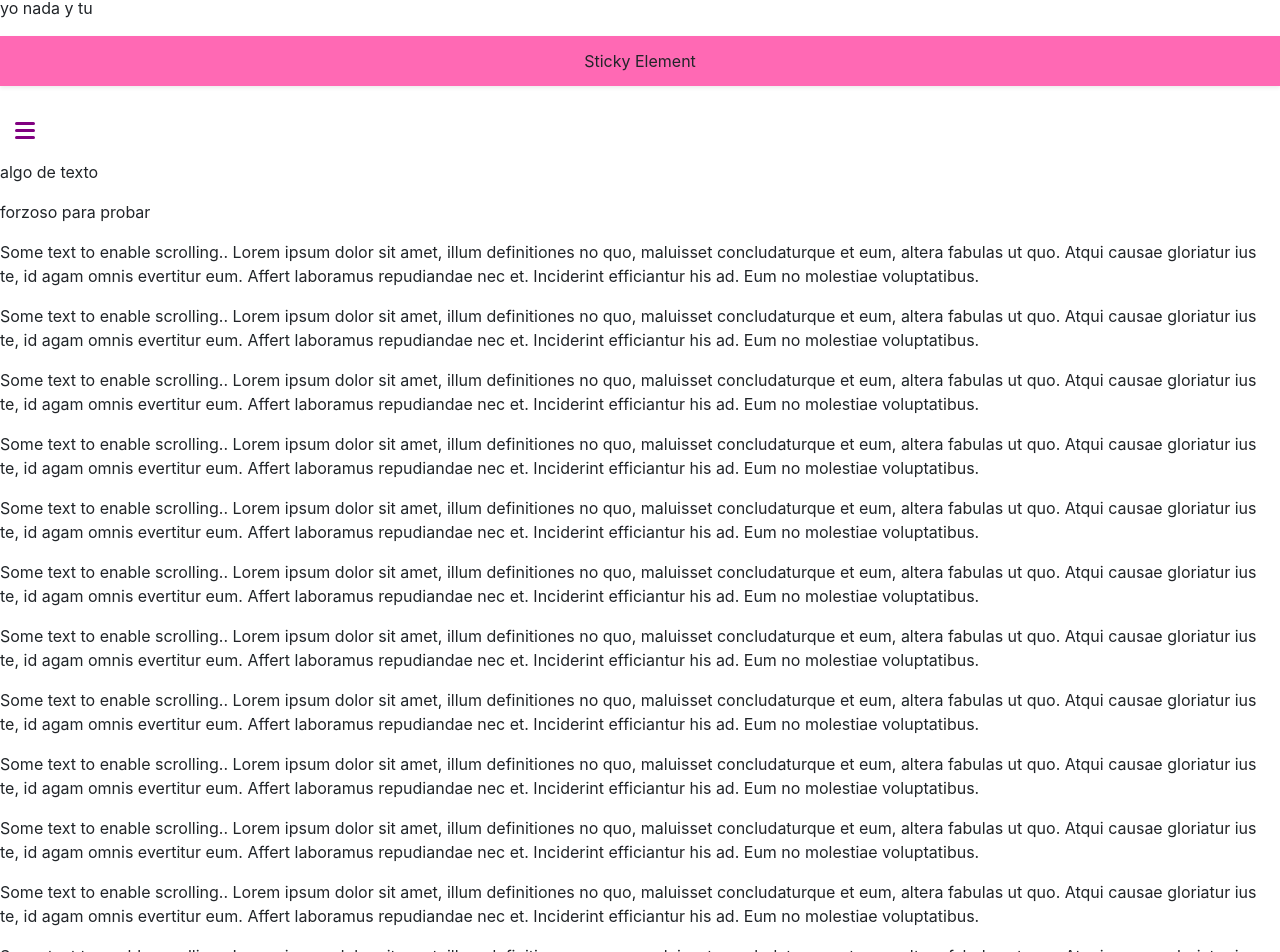
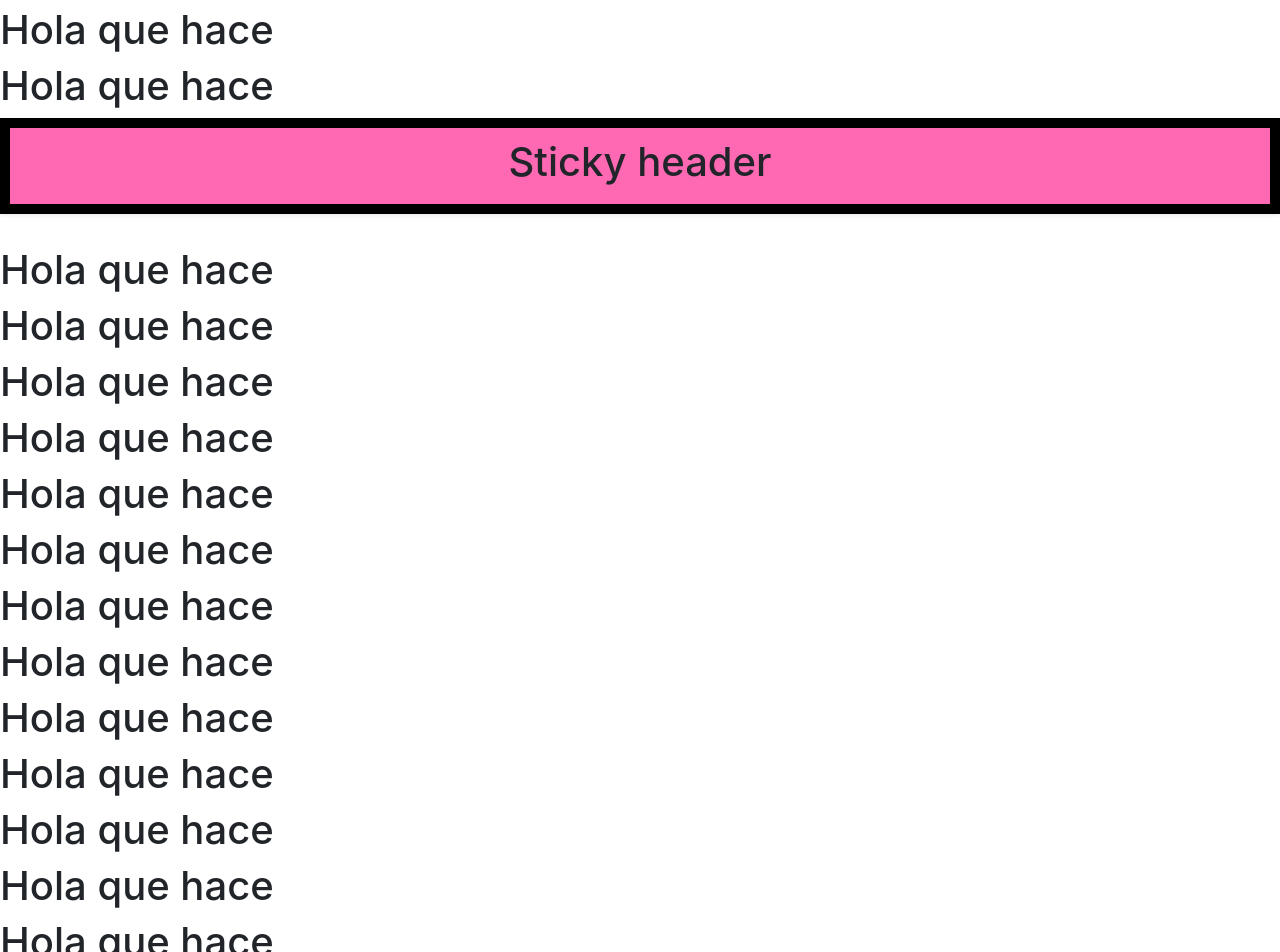
Before and after one commit to geraldani/react-utils, a React (Create React App) app: page / in a window 1280 px wide. Shown: the part 50-1002 px from the top of the page. Built offline with nearby package versions, Linux system fonts and the light colour scheme.

Commit message:
perfeccionando el sticky header onscroll

```diff
--- a/src/App.js
+++ b/src/App.js
@@ -1,92 +1,14 @@
-import React, { useState } from 'react'
-import Header from './Pruebas/stickyElement'
-// import Colorpicker from './Components/ColorPicker/Colorpicker'
-import HamburgerButton from './Components/HamburguerMenu/HamburgerButton'
+import React from 'react'
+import Sticky from './View/Sticky'
 
 function App () {
-  const [showSomething, setShowSomething] = useState(false)
-  const handleClick = () => setShowSomething(!showSomething)
   return (
-    <>
-      <h2>hola que hace</h2>
-      <p>yo nada y tu</p>
-      <Header />
-      <div style={{ paddingTop: '20px' }}>
-        <div>
-          <HamburgerButton color='purple' type='Arrow' width={20} onClick={handleClick} />
-          {
-            showSomething &&
-            <h1 style={{ backgroundColor: 'red' }}>Esto es lo que muestra al presionar el boton</h1>
-          }
-        </div>
-        <p>algo de texto</p>
-        <p>forzoso para probar</p>
-        <p>Some text to enable scrolling.. Lorem ipsum dolor sit amet, illum definitiones no quo, maluisset
-          concludaturque
-          et eum, altera fabulas ut quo. Atqui causae gloriatur ius te, id agam omnis evertitur eum. Affert laboramus
-          repudiandae nec et. Inciderint efficiantur his ad. Eum no molestiae voluptatibus.</p>
-        <p>Some text to enable scrolling.. Lorem ipsum dolor sit amet, illum definitiones no quo, maluisset
-          concludaturque
-          et eum, altera fabulas ut quo. Atqui causae gloriatur ius te, id agam omnis evertitur eum. Affert laboramus
-          repudiandae nec et. Inciderint efficiantur his ad. Eum no molestiae voluptatibus.</p>
-        <p>Some text to enable scrolling.. Lorem ipsum dolor sit amet, illum definitiones no quo, maluisset
-          concludaturque
-          et eum, altera fabulas ut quo. Atqui causae gloriatur ius te, id agam omnis evertitur eum. Affert laboramus
-          repudiandae nec et. Inciderint efficiantur his ad. Eum no molestiae voluptatibus.</p>
-        <p>Some text to enable scrolling.. Lorem ipsum dolor sit amet, illum definitiones no quo, maluisset
-          concludaturque
-          et eum, altera fabulas ut quo. Atqui causae gloriatur ius te, id agam omnis evertitur eum. Affert laboramus
-          repudiandae nec et. Inciderint efficiantur his ad. Eum no molestiae voluptatibus.</p><p>Some text to enable
-        scrolling.. Lorem ipsum dolor sit amet, illum definitiones no quo, maluisset concludaturque et eum, altera
-        fabulas
-        ut quo. Atqui causae gloriatur ius te, id agam omnis evertitur eum. Affert laboramus repudiandae nec et.
-        Inciderint efficiantur his ad. Eum no molestiae voluptatibus.</p>  <p>Some text to enable scrolling.. Lorem
-        ipsum
-        dolor sit amet, illum definitiones no quo, maluisset concludaturque et eum, altera fabulas ut quo. Atqui
-        causae
-        gloriatur ius te, id agam omnis evertitur eum. Affert laboramus repudiandae nec et. Inciderint efficiantur his
-        ad.
-        Eum no molestiae voluptatibus.</p><p>Some text to enable scrolling.. Lorem ipsum dolor sit amet, illum
-        definitiones no quo, maluisset concludaturque et eum, altera fabulas ut quo. Atqui causae gloriatur ius te, id
-        agam omnis evertitur eum. Affert laboramus repudiandae nec et. Inciderint efficiantur his ad. Eum no molestiae
-        voluptatibus.</p>  <p>Some text to enable scrolling.. Lorem ipsum dolor sit amet, illum definitiones no quo,
-        maluisset concludaturque et eum, altera fabulas ut quo. Atqui causae gloriatur ius te, id agam omnis evertitur
-        eum. Affert laboramus repudiandae nec et. Inciderint efficiantur his ad. Eum no molestiae voluptatibus.</p>
-        <p>Some
-          text to enable scrolling.. Lorem ipsum dolor sit amet, illum definitiones no quo, maluisset concludaturque
-          et
-          eum,
-          altera fabulas ut quo. Atqui causae gloriatur ius te, id agam omnis evertitur eum. Affert laboramus
-          repudiandae
-          nec et. Inciderint efficiantur his ad. Eum no molestiae voluptatibus.</p>  <p>Some text to enable
-        scrolling..
-        Lorem ipsum dolor sit amet, illum definitiones no quo, maluisset concludaturque et eum, altera fabulas ut quo.
-        Atqui causae gloriatur ius te, id agam omnis evertitur eum. Affert laboramus repudiandae nec et. Inciderint
-        efficiantur his ad. Eum no molestiae voluptatibus.</p><p>Some text to enable scrolling.. Lorem ipsum dolor sit
-        amet, illum definitiones no quo, maluisset concludaturque et eum, altera fabulas ut quo. Atqui causae
-        gloriatur
-        ius te, id agam omnis evertitur eum. Affert laboramus repudiandae nec et. Inciderint efficiantur his ad. Eum
-        no
-        molestiae voluptatibus.</p>
-        <p>Some text to enable scrolling.. Lorem ipsum dolor sit amet, illum definitiones no quo, maluisset
-          concludaturque
-          et eum, altera fabulas ut quo. Atqui causae gloriatur ius te, id agam omnis evertitur eum. Affert laboramus
-          repudiandae nec et. Inciderint efficiantur his ad. Eum no molestiae voluptatibus.</p>
-        <p>Some text to enable scrolling.. Lorem ipsum dolor sit amet, illum definitiones no quo, maluisset
-          concludaturque
-          et eum, altera fabulas ut quo. Atqui causae gloriatur ius te, id agam omnis evertitur eum. Affert laboramus
-          repudiandae nec et. Inciderint efficiantur his ad. Eum no molestiae voluptatibus.</p>
-        <p>Some text to enable scrolling.. Lorem ipsum dolor sit amet, illum definitiones no quo, maluisset
-          concludaturque
-          et eum, altera fabulas ut quo. Atqui causae gloriatur ius te, id agam omnis evertitur eum. Affert laboramus
-          repudiandae nec et. Inciderint efficiantur his ad. Eum no molestiae voluptatibus.</p>
-        <p>Some text to enable scrolling.. Lorem ipsum dolor sit amet, illum definitiones no quo, maluisset
-          concludaturque
-          et eum, altera fabulas ut quo. Atqui causae gloriatur ius te, id agam omnis evertitur eum. Affert laboramus
-          repudiandae nec et. Inciderint efficiantur his ad. Eum no molestiae voluptatibus.</p>
-      </div>
-      <h2>hola mundo</h2>
-    </>
+    <div>
+      {/*<div style={{height: '168px', width:'50px',background:'yellow',position:'absolute',top:'0',left:'0'}}/>*/}
+      {[...Array(3)].map(() => <h1>Hola que hace</h1>)}
+      <Sticky />
+      {[...Array(20)].map(() => <h1>Hola que hace</h1>)}
+    </div>
   )
 }
 
--- a/src/Components/Sticky/StickyElementHooks.js
+++ b/src/Components/Sticky/StickyElementHooks.js
@@ -1,35 +1,54 @@
 import React, { useState, useRef, useEffect } from 'react'
-import style from './styles'
+import { StyledContainer } from './styles'
 
-const StickyElementWithHooks = ({children}) => {
+const totalHeight = (elem) => { // retorna el alto total de un elemento del DOM
+  const styles = window.getComputedStyle(elem) //obtengo los estilos del elemento sticky (para sumar los margenes)
+  //al alto del elemento que es el offsetHeigh (incluye los bordes) le sumo los margenes que pueda tener
+  return (elem.offsetHeight + parseFloat(styles.marginTop) + parseFloat(styles.marginBottom))
+}
+
+const totalBox = (elem) => {// retorna la suma del borde, margen y padding de un elemento del DOM
+  const styles = elem ? window.getComputedStyle(elem) : '' //obtengo los estilos de ese elemento siguiente
+  return (parseFloat(styles.paddingTop) + parseFloat(styles.marginTop) + parseFloat(styles.borderWidth))//sumo el padding y el margin y el border de ese elemento
+}
+
+export const StickyElementWithHooks = ({ children, className = '' }) => {
   const [heightElement, setHeightElement] = useState(0)
-  const [spaceNextElement, setSpaceNextElement] = useState(0)
+  const [spaceNext, setSpaceNext] = useState(0)
+  const [sticky, setSticky] = useState(false)
   const header = useRef(null)
 
   const handleScroll = (top = 0) => {
     window.pageYOffset > top
-      ? header.current.classList.add('sticky')
-      : header.current.classList.remove('sticky')
+      ? setSticky(true)
+      : setSticky(false)
   }
 
   useEffect(() => {
-    const nextElement = document.querySelector('#stickyContainer+*') //obtengo el elemento que le sigue al sticky
-    const elementStyle = getComputedStyle(nextElement) //obtengo los estilos de ese elemento
-    const space = parseInt(elementStyle.paddingTop) + parseInt(elementStyle.marginTop) //sumo el padding y el margin de ese elemento
-    const topHeader = header.current.offsetTop
+    const currentElement = header.current //el elemento en si del sticky
+    const topCurrentElement = currentElement.offsetTop // offset es la pocision en px del sticky en la ventana
+    const nextElement = currentElement.nextSibling //obtengo el elemento que le sigue al sticky
+    const spaceNextElement = totalBox(nextElement)
+    const heightCurrentElement = totalHeight(currentElement)
+    setHeightElement(heightCurrentElement)
+    setSpaceNext(spaceNextElement)
 
-    setHeightElement(header.current.clientHeight)
-    setSpaceNextElement(space)
-    window.addEventListener('scroll', () => handleScroll(topHeader))
-
-    return window.removeEventListener('scroll', () => handleScroll())
+    if (topCurrentElement > 0) {
+      // window.addEventListener('scroll', handleScroll)
+      window.onscroll = () => handleScroll(topCurrentElement)
+      // return window.removeEventListener('scroll', handleScroll)
+      return () => window.onscroll = () => {}
+    } else {
+      setSticky(true)
+    }
   }, [])
 
+  const commonProps = { height: heightElement, space: spaceNext, sticky }
+
   return (
-    <style.div id='stickyContainer' ref={header} {...{heightElement, spaceNextElement}} className='shadow'>
+    <StyledContainer ref={header} {...commonProps}
+                     className={`shadow ${className}`}>
       {children}
-    </style.div>
+    </StyledContainer>
   )
 }
-
-export default StickyElementWithHooks
--- a/src/Components/Sticky/styles.js
+++ b/src/Components/Sticky/styles.js
@@ -1,19 +1,19 @@
-import styled from 'styled-components'
+import styled, { css } from 'styled-components'
 
-const style = {
-  div: styled.div`
-    &.shadow{
-      box-shadow: 0 0.125rem 0.25rem rgba(0, 0, 0, 0.075) !important;
-    }
-    &.sticky{
-      position: fixed;
-      top: 0;
-      width: 100%
-    }
-    &.sticky + * {
-      padding-top: ${ ({ heightElement, spaceNextElement }) => (heightElement+spaceNextElement)+'px' }!important;
+const sticky = css`
+  position: fixed;
+  top: 0;
+  width: 100%;
+  & + * {
+    padding-top: ${props => (props.height + props.space) + 'px'}!important;
   }
+
+
 `
-}
 
-export default style
+export const StyledContainer = styled.div`
+  &.shadow{
+    box-shadow: 0 0.125rem 0.25rem rgba(0, 0, 0, 0.075) !important;
+  }
+  ${props => props.sticky && sticky};
+`
--- a/src/Pruebas/stickyElement.js
+++ /dev/null
@@ -1,21 +0,0 @@
-import React from 'react'
-import StickyElementWithHooks from '../Components/Sticky/StickyElementHooks'
-
-const Header = () => (
-  <StickyElementWithHooks>
-    <div style={{
-      height: '50px',
-      width: '100%',
-      backgroundColor: 'hotpink',
-      display: 'flex',
-      justifyContent: 'center',
-      alignItems: 'center',
-      paddingTop: '10px',
-      paddingBottom: '10px',
-    }}>
-      Sticky Element
-    </div>
-  </StickyElementWithHooks>
-)
-
-export default Header
--- /dev/null
+++ b/src/View/Sticky/index.js
@@ -0,0 +1,12 @@
+import React from 'react'
+import { StyledSticky } from './styles'
+
+const Sticky = () => {
+  return (
+    <StyledSticky>
+      <h1>Sticky header</h1>
+    </StyledSticky>
+  )
+}
+
+export default Sticky
--- /dev/null
+++ b/src/View/Sticky/styles.js
@@ -0,0 +1,14 @@
+import styled from 'styled-components'
+import { StickyElementWithHooks } from '../../Components/Sticky/StickyElementHooks'
+
+export const StyledSticky = styled(StickyElementWithHooks)`
+  width: 100%;
+  background-color: hotpink;
+  display: flex;
+  justify-content: center;
+  align-items: center;
+  padding-top: 10px;
+  padding-bottom: 10px;
+  border: solid 10px black;
+  margin-bottom: 2em;
+`
```
